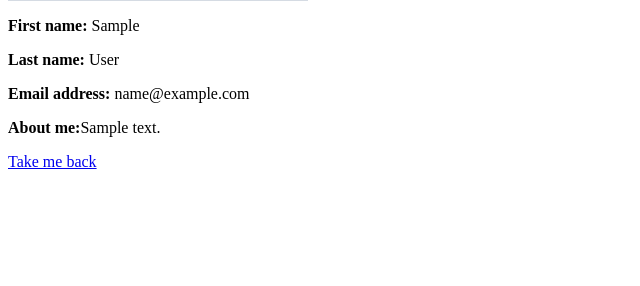
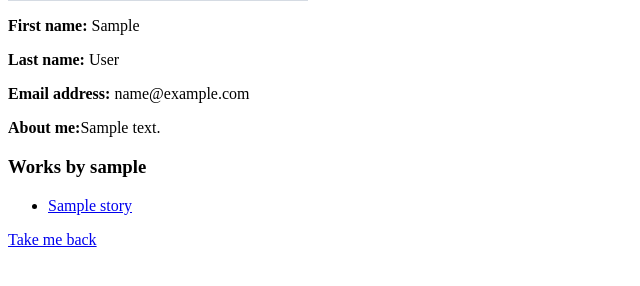
Before and after one commit to monika-osiak/fanfic-io, a Django app: a page that uses users/templates/users/user_profile.html in a window 1280 px wide. Shown: the part 337-623 px from the top of the page, without its empty margins (0-640 px from the left). Run offline with Django 3.2, Linux system fonts and the light colour scheme; tables that the repository leaves empty hold one stand-in row (values such as "Sample post"); grey boxes marked "Sample" are stand-in pictures.

Commit message:
added list of works to user profile

```diff
--- a/users/templates/users/user_profile.html
+++ b/users/templates/users/user_profile.html
@@ -12,6 +12,17 @@
     <p><b>Last name: </b>{{ user.last_name }}</p>
     <p><b>Email address: </b>{{ user.email }}</p>
     <p><b>About me:</b>{{ user_profile.description }}</p>
+
+    <h3>Works by {{ user.username }}</h3>
+    {% if user_works_list %}
+        <ul>
+        {% for work in user_works_list %}
+            <li><a href="{% url 'works:get_story' work.id %}">{{ work.title }}</a></li>
+        {% endfor %}
+        </ul>
+    {% else %}
+        <p>This user has not posted any stories yet.</p>
+    {% endif %}
 </div>
 
 
--- a/users/urls.py
+++ b/users/urls.py
@@ -10,6 +10,4 @@ urlpatterns = [
     path('sign_up/', views.sign_up, name='sign_up'),
     path('<slug:username>/', views.profile, name='profile'),
     path('<slug:username>/update', views.update_profile, name='update_profile'),
-    path('<slug:username>/your_works/', views.works_list, name='works_list')
-    # TODO: works_list -> generic view
 ]
--- a/users/views.py
+++ b/users/views.py
@@ -1,6 +1,7 @@
 from django.shortcuts import render, get_object_or_404
 from django.http import HttpResponseRedirect, Http404
 from django.urls import reverse
+from django.views import generic
 from django.contrib import messages
 from django.contrib.auth import login, logout, authenticate
 from django.contrib.auth.decorators import login_required
@@ -9,6 +10,7 @@ from django.db import transaction
 
 from .forms import SignUpForm, UserForm, ProfileForm
 from .models import Profile
+from works.models import Story
 
 
 def logout_view(request):
@@ -40,9 +42,11 @@ def sign_up(request):
 def profile(request, username):
     user = get_object_or_404(User, username=username)
     user_profile = get_object_or_404(Profile, user=user)
+    user_works_list = user.story_set.all()
     context = {
         'user': user,
-        'user_profile': user_profile
+        'user_profile': user_profile,
+        'user_works_list': user_works_list
     }
     return render(request, 'users/user_profile.html', context)
 
```
